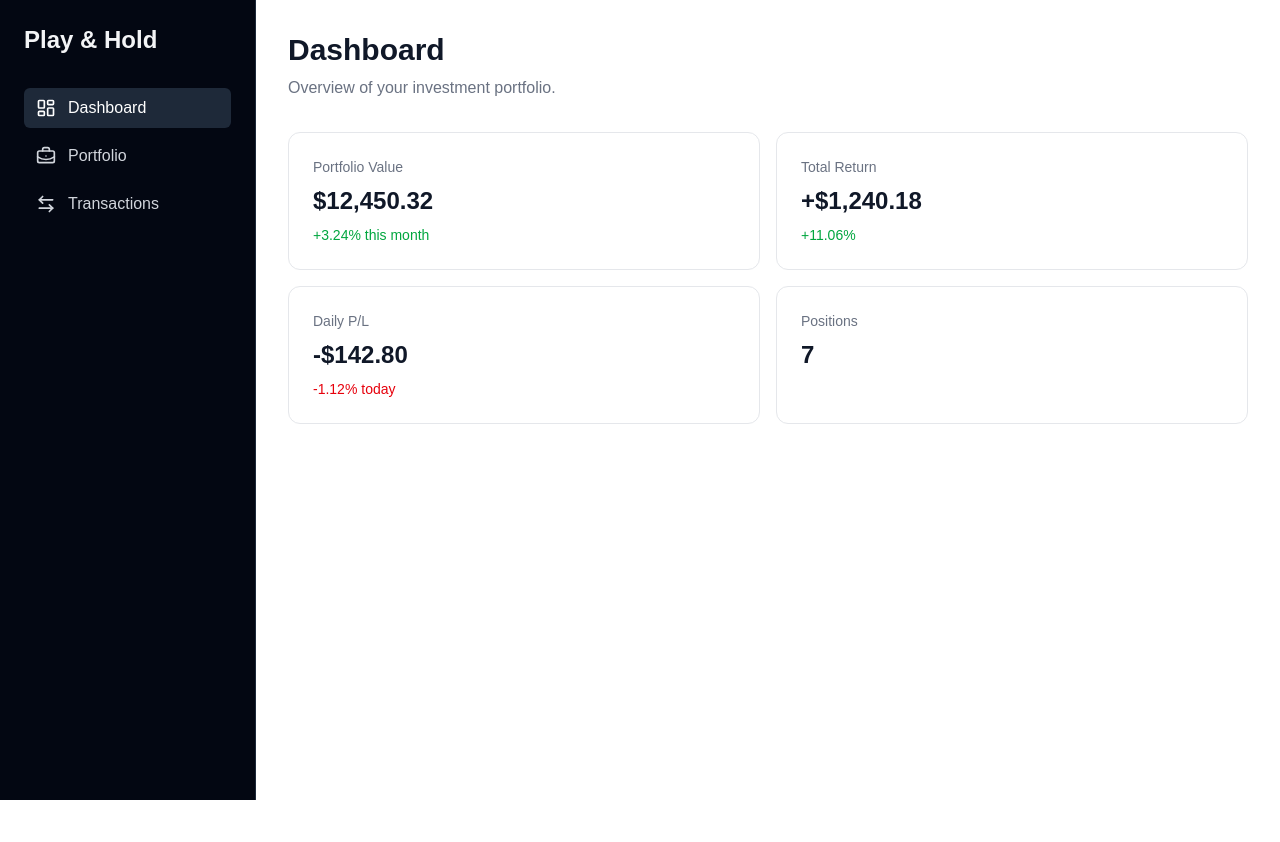
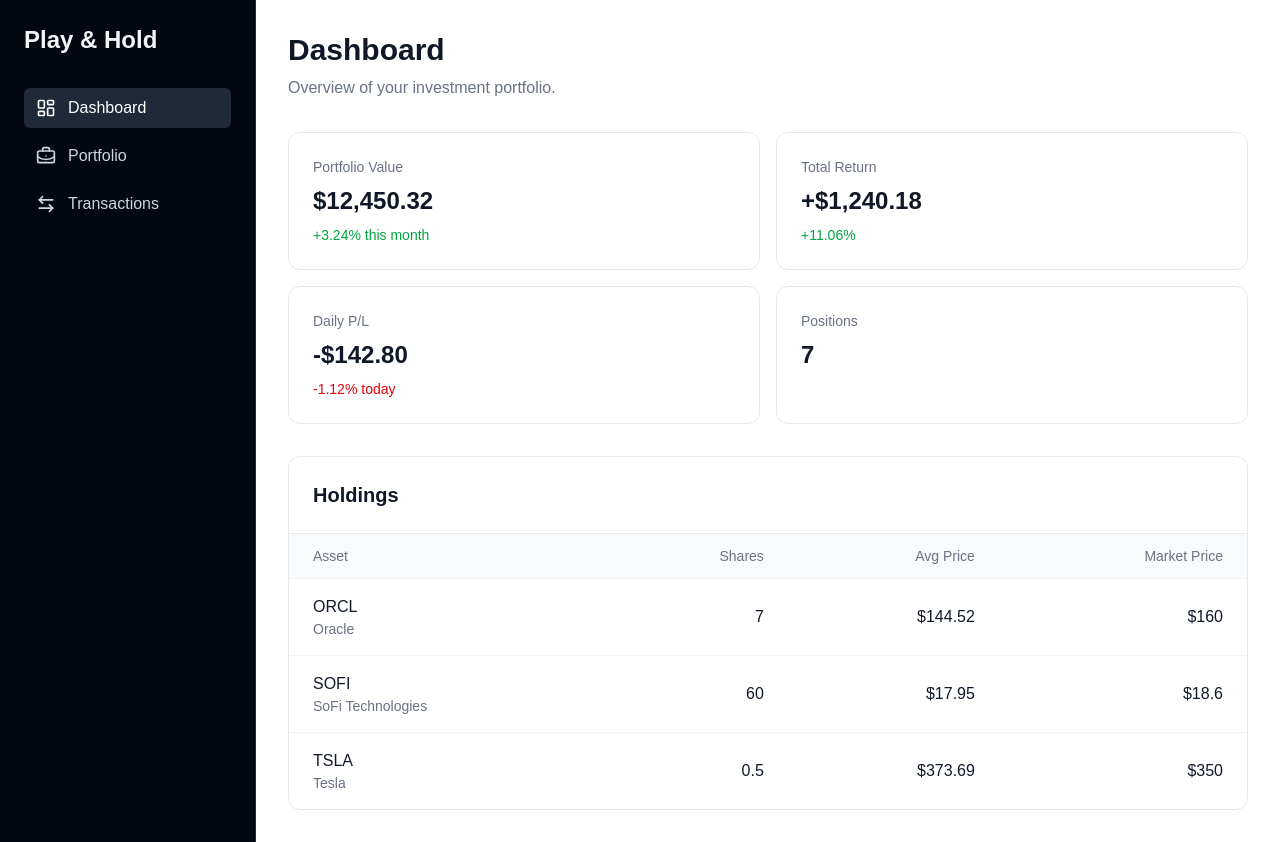
Before and after one commit to cristimanolache28/play-and-hold, a Next.js app in the folder frontend/play-and-hold-web/: page /dashboard in a window 1280 px wide. Before the commit the page ends 800 px from the top, so only its background shows below. Built offline with nearby package versions, Linux system fonts and the light colour scheme.

Commit message:
add dashboard holdings table

```diff
--- a/frontend/play-and-hold-web/app/dashboard/page.tsx
+++ b/frontend/play-and-hold-web/app/dashboard/page.tsx
@@ -1,4 +1,30 @@
 import SummaryCard from "@/components/dashboard/SummaryCard";
+import HoldingsTable from "@/components/dashboard/HoldingsTable";
+import type { Holding } from "@/types/Holding";
+
+const holdings: Holding[] = [
+  {
+    symbol: "ORCL",
+    companyName: "Oracle",
+    quantity: 7,
+    averagePrice: 144.52,
+    marketPrice: 160,
+  },
+  {
+    symbol: "SOFI",
+    companyName: "SoFi Technologies",
+    quantity: 60,
+    averagePrice: 17.95,
+    marketPrice: 18.6,
+  },
+  {
+    symbol: "TSLA",
+    companyName: "Tesla",
+    quantity: 0.5,
+    averagePrice: 373.69,
+    marketPrice: 350,
+  },
+];
 
 export default function DashboardPage() {
   return (
@@ -38,6 +64,7 @@ export default function DashboardPage() {
           value="7"
         />
       </div>
+       <HoldingsTable holdings={holdings} />
     </div>
   );
 }
--- /dev/null
+++ b/frontend/play-and-hold-web/components/dashboard/HoldingsTable.tsx
@@ -0,0 +1,72 @@
+import type { Holding } from "@/types/Holding";
+
+type HoldingsTableProps = {
+  holdings: Holding[];
+};
+
+export default function HoldingsTable({
+  holdings,
+}: HoldingsTableProps) {
+  return (
+    <div className="mt-8 overflow-hidden rounded-xl border border-gray-200 bg-white">
+      <div className="border-b border-gray-200 p-6">
+        <h2 className="text-xl font-semibold text-gray-900">
+          Holdings
+        </h2>
+      </div>
+
+      <table className="w-full">
+        <thead className="bg-gray-50">
+          <tr>
+            <th className="px-6 py-3 text-left text-sm font-medium text-gray-500">
+              Asset
+            </th>
+
+            <th className="px-6 py-3 text-right text-sm font-medium text-gray-500">
+              Shares
+            </th>
+
+            <th className="px-6 py-3 text-right text-sm font-medium text-gray-500">
+              Avg Price
+            </th>
+
+            <th className="px-6 py-3 text-right text-sm font-medium text-gray-500">
+              Market Price
+            </th>
+          </tr>
+        </thead>
+
+        <tbody>
+          {holdings.map((holding) => (
+            <tr
+              key={holding.symbol}
+              className="border-t border-gray-100"
+            >
+              <td className="px-6 py-4">
+                <p className="font-medium text-gray-900">
+                  {holding.symbol}
+                </p>
+
+                <p className="text-sm text-gray-500">
+                  {holding.companyName}
+                </p>
+              </td>
+
+              <td className="px-6 py-4 text-right text-gray-900">
+                {holding.quantity}
+              </td>
+
+              <td className="px-6 py-4 text-right text-gray-900">
+                ${holding.averagePrice}
+              </td>
+
+              <td className="px-6 py-4 text-right text-gray-900">
+                ${holding.marketPrice}
+              </td>
+            </tr>
+          ))}
+        </tbody>
+      </table>
+    </div>
+  );
+}
```
